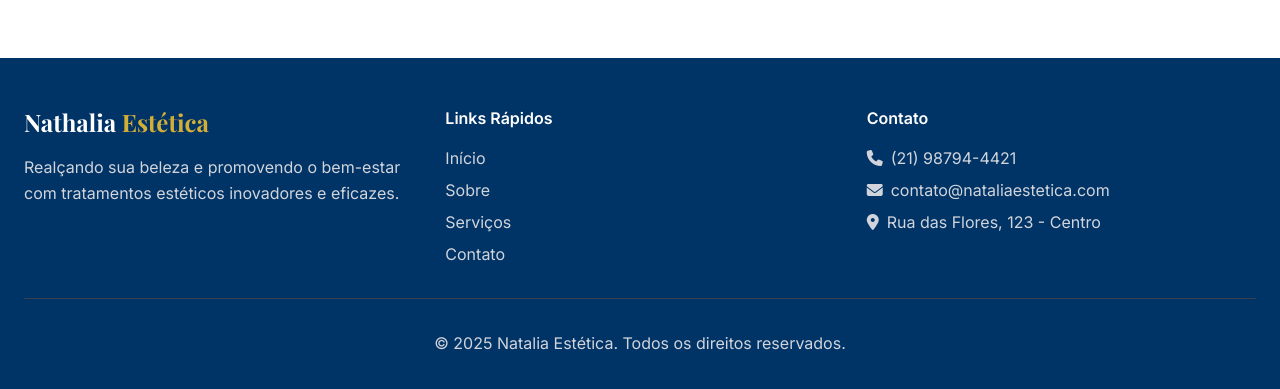
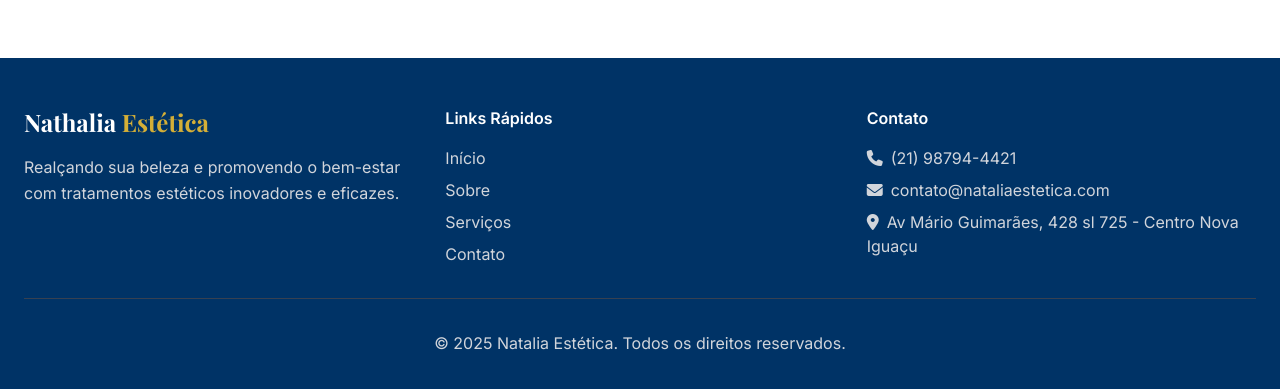
Before and after one commit to Vicpon22/natalia-estetica-com, a plain HTML site: page index.html in a window 1280 px wide. Shown: the part 4380-4769 px from the top of the page. Drawn offline with nearby package versions, Linux system fonts and the light colour scheme.

Commit message:
Update index.html

```diff
--- a/index.html
+++ b/index.html
@@ -457,7 +457,7 @@
                     <div class="space-y-2 text-gray-300">
                         <p><i class="fas fa-phone mr-2"></i>(21) 98794-4421</p>
                         <p><i class="fas fa-envelope mr-2"></i>contato@nataliaestetica.com</p>
-                        <p><i class="fas fa-map-marker-alt mr-2"></i>Rua das Flores, 123 - Centro</p>
+                        <p><i class="fas fa-map-marker-alt mr-2"></i>Av Mário Guimarães, 428 sl 725 - Centro Nova Iguaçu</p>
                     </div>
                 </div>
             </div>
```
